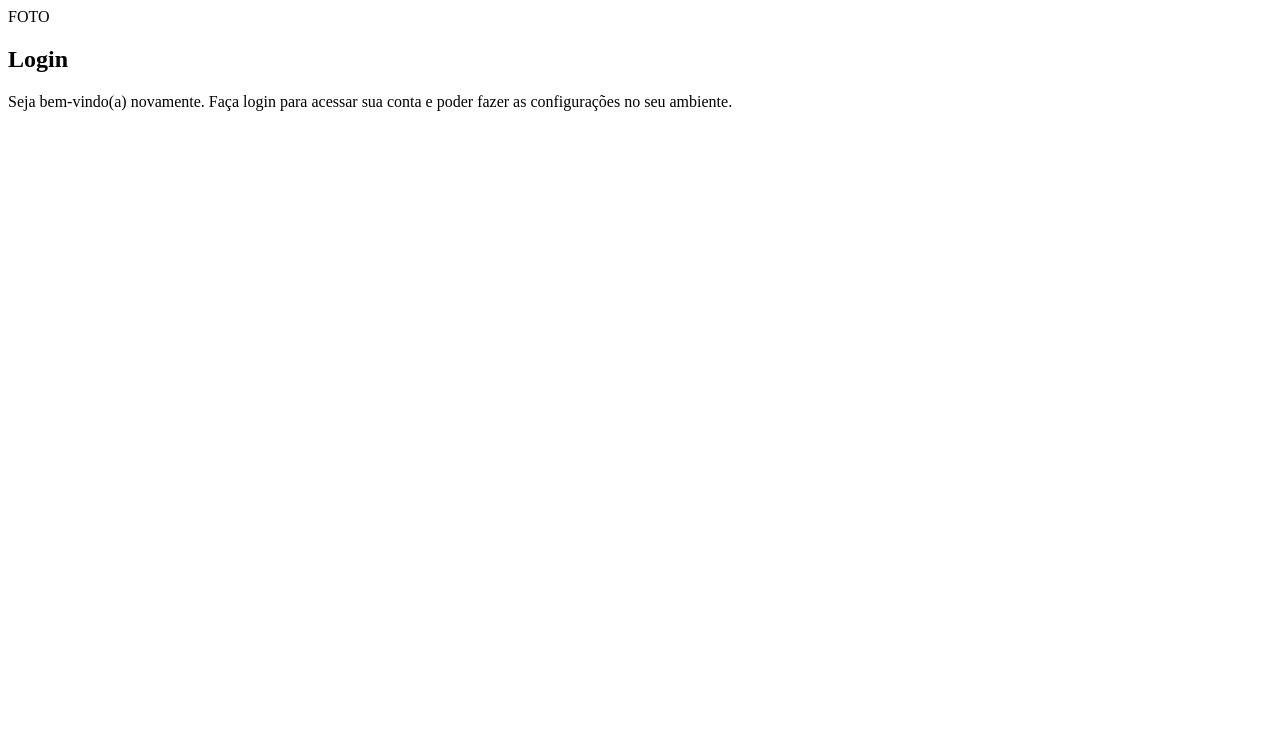
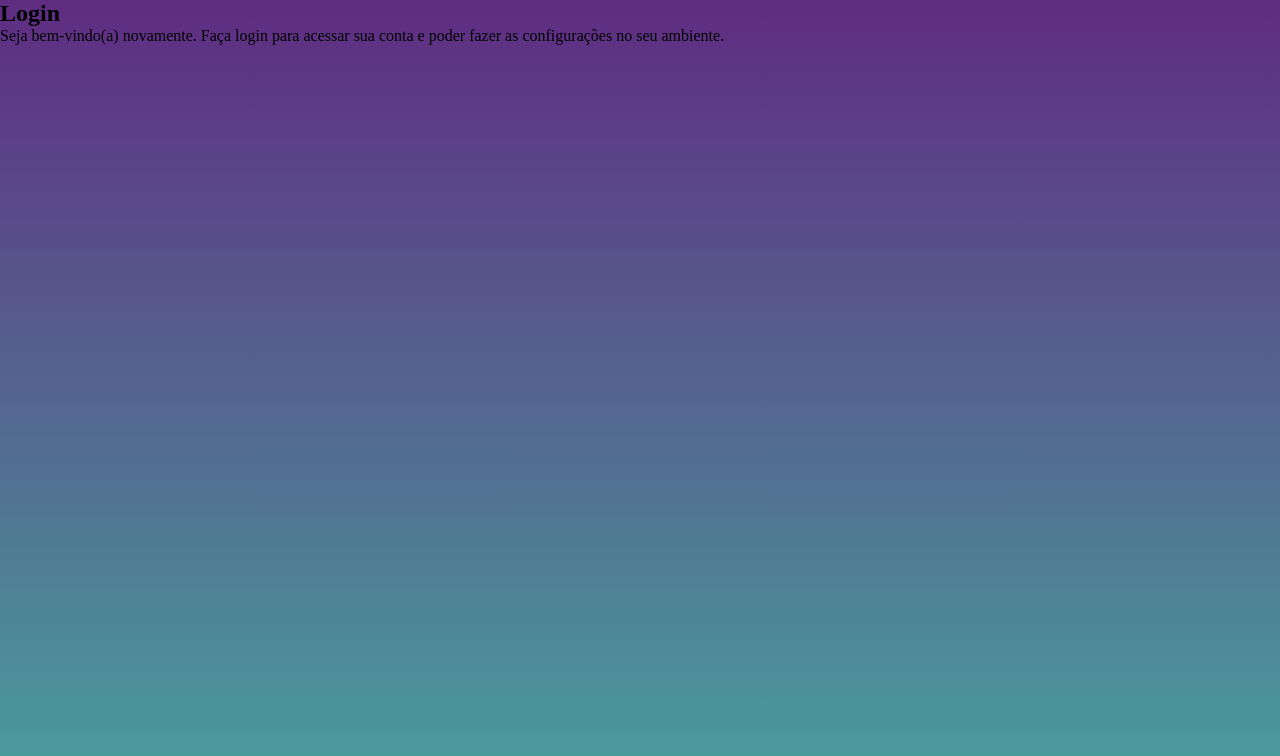
Before and after one commit to sabrinapavelquesi/projeto-login, a plain HTML site: page index.html in a window 1280 px wide. Drawn offline with Linux system fonts and the light colour scheme.

Commit message:
update html

```diff
--- a/index.html
+++ b/index.html
@@ -13,7 +13,7 @@
     <main>
         <section id="login">
             <div id="imagem">
-                FOTO
+                <!-- <img src="imagens/imagem-login.jpg" alt="imagem login"> -->
             </div>
             <div id="formulario">
                 <h1>Login</h1>
--- a/styles/styleall.css
+++ b/styles/styleall.css
@@ -3,3 +3,16 @@
 /* Paleta de cores:
     Verde: #49a09d
     Lilás: #5f2c82 */
+
+* {
+    padding: 0;
+    margin: 0;
+}
+
+
+html, body {
+    background-image: linear-gradient(#5f2c82, #49a09d);
+    height: 100%;
+}
+
+main
```
